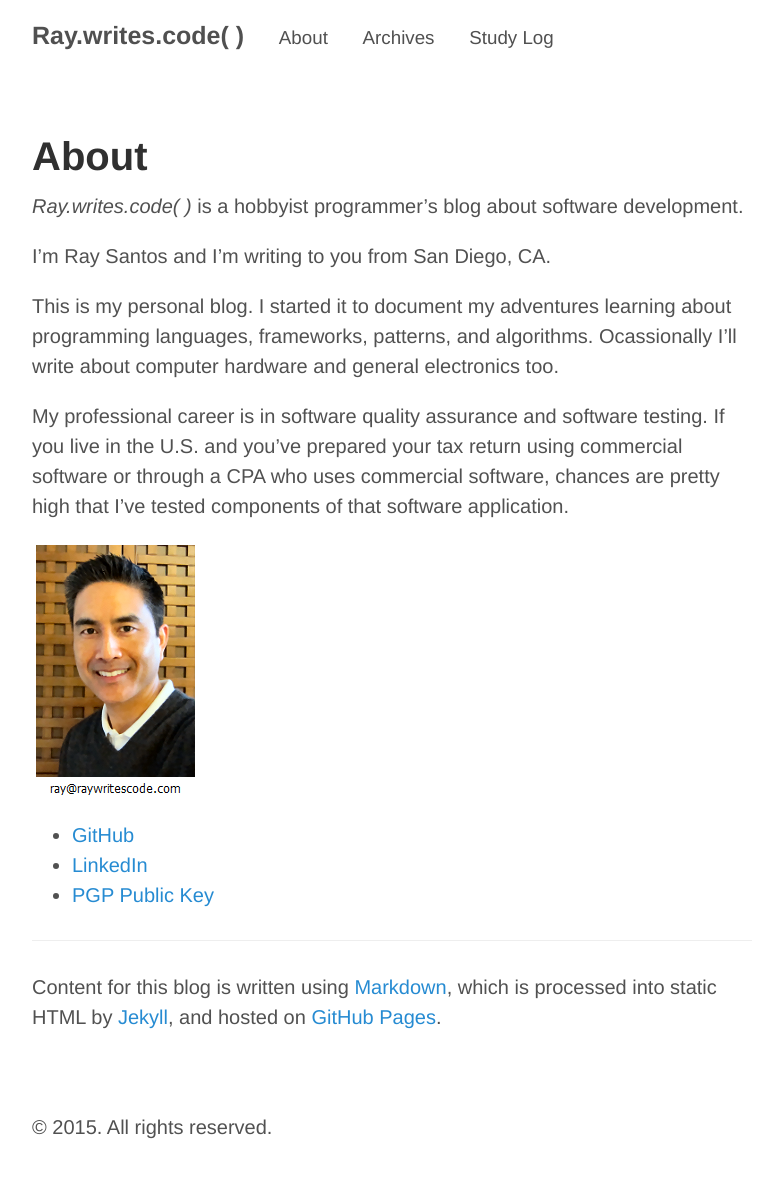
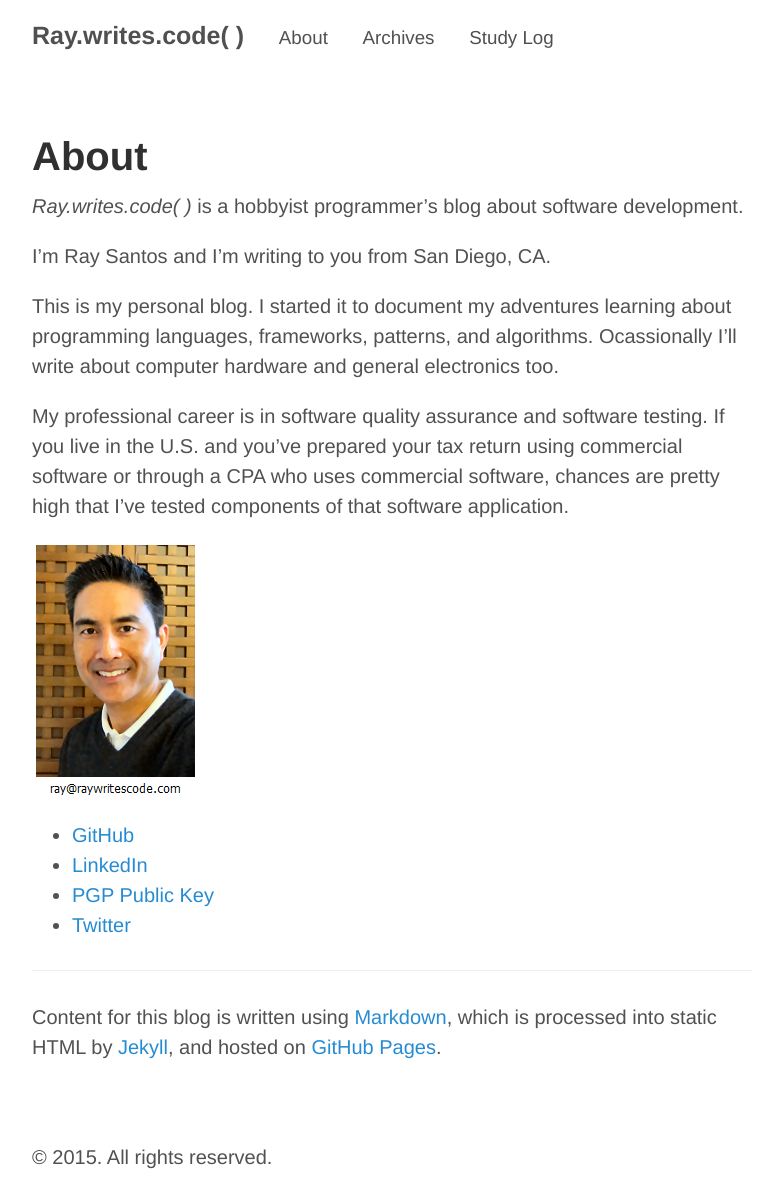
Before and after one commit to raywritescode/raywritescode.github.io, a Jekyll site: the page built from about.md, in a window 1280 px wide. Shown: the whole page, without its empty margins (248-1021 px from the left). Built offline with Jekyll 4.4.1, drawn with Linux system fonts in a browser that asks for light colours; Markdown is read by kramdown in place of the engine named in the settings; before the commit the page ends 1162 px from its top, so only the background shows below that.

Commit message:
Updated about.md to include my raywritescode Twitter link.

```diff
--- a/about.md
+++ b/about.md
@@ -16,6 +16,7 @@ My professional career is in software quality assurance and software testing. If
 * [GitHub](https://github.com/raywritescode)
 * [LinkedIn](http://www.linkedin.com/in/raywritescode)
 * [PGP Public Key](http://pgp.mit.edu/pks/lookup?op=get&search=0x5566F6D025842818)
+* [Twitter](https://twitter.com/raywritescode)
 
 -----
 
```
